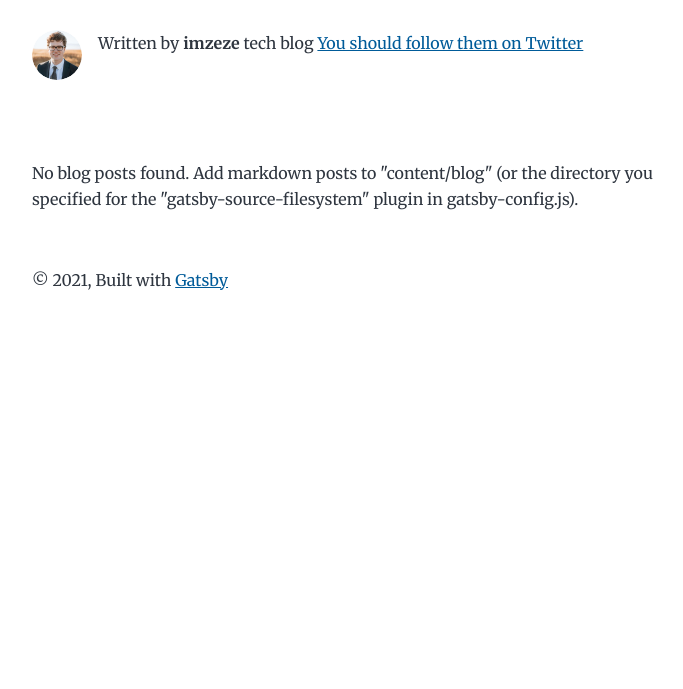
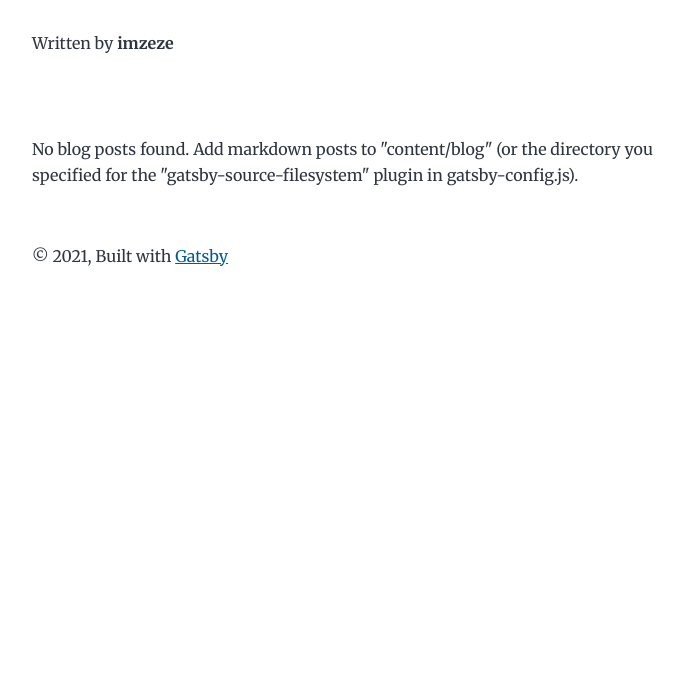
Before and after one commit to Jye019/jye019.github.io, a Gatsby site in the folder Blog/: page / in a window 1280 px wide. Shown: the part 111-800 px from the top of the page, without its empty margins (292-975 px from the left). Built offline with nearby package versions, Linux system fonts and the light colour scheme; Gatsby itself is replaced by a stand-in of ours.

Commit message:
blog custom

```diff
--- a/Blog/src/components/bio.js
+++ b/Blog/src/components/bio.js
@@ -1,24 +1,9 @@
-/**
- * Bio component that queries for data
- * with Gatsby's useStaticQuery component
- *
- * See: https://www.gatsbyjs.com/docs/use-static-query/
- */
-
 import React from "react"
 import { useStaticQuery, graphql } from "gatsby"
-import Image from "gatsby-image"
 
 const Bio = () => {
   const data = useStaticQuery(graphql`
     query BioQuery {
-      avatar: file(absolutePath: { regex: "/profile-pic.jpg/" }) {
-        childImageSharp {
-          fixed(width: 50, height: 50, quality: 95) {
-            ...GatsbyImageSharpFixed
-          }
-        }
-      }
       site {
         siteMetadata {
           author {
@@ -41,23 +26,9 @@ const Bio = () => {
 
   return (
     <div className="bio">
-      {avatar && (
-        <Image
-          fixed={avatar}
-          alt={author?.name || ``}
-          className="bio-avatar"
-          imgStyle={{
-            borderRadius: `50%`,
-          }}
-        />
-      )}
       {author?.name && (
         <p>
-          Written by <strong>{author.name}</strong> {author?.summary || null}
-          {` `}
-          <a href={`https://twitter.com/${social?.twitter || ``}`}>
-            You should follow them on Twitter
-          </a>
+          Written by <strong>{author.name}</strong>
         </p>
       )}
     </div>
```
